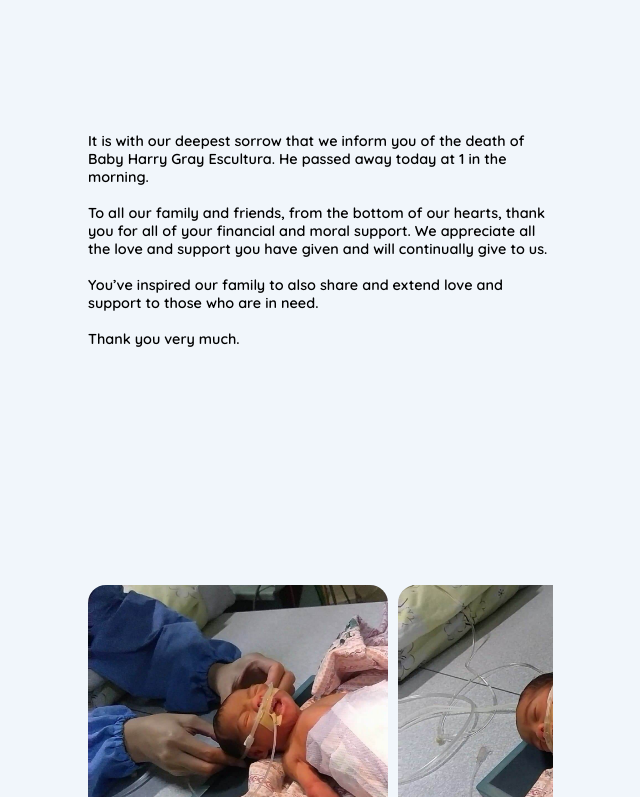
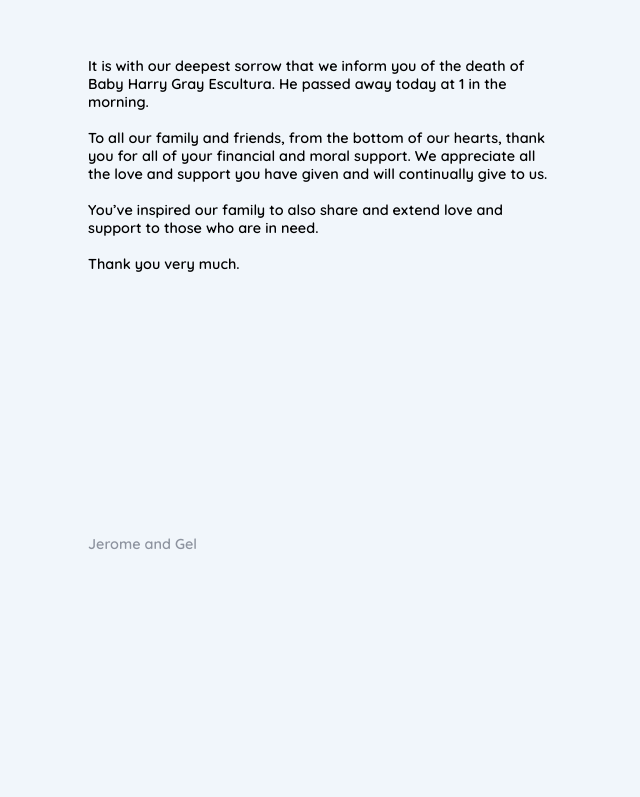
Before and after one commit to esculturajerome/babyshower, a React (Create React App) app: page / in a window 1280 px wide. Shown: the part 155-952 px from the top of the page, without its empty margins (337-977 px from the left). After the commit the page ends 800 px from the top, so only its background shows below. Built offline with nearby package versions, Linux system fonts and the light colour scheme.

Commit message:
babyshower | commented old contents

```diff
--- a/src/Screens/LandingScreen.js
+++ b/src/Screens/LandingScreen.js
@@ -37,7 +37,7 @@ function LandingScreen() {
         <br/><br/>
         Thank you very much.
         </p>
-        <Cards
+        {/* <Cards
           imageUrl3={require("../images/babyharry.jpg")}
           imageUrl={require("../images/babyharry1.jpg")}
           imageUrl1={require("../images/babyharry2.jpg")}
@@ -99,7 +99,8 @@ function LandingScreen() {
         />
         <Title title="Thank you so much for all the love!" />
         <Title caption="Sincerely," />
-        <Title caption="Jerome, Gel, and Baby Harry" />
+        <Title caption="Jerome, Gel, and Baby Harry" /> */}
+        <Title caption="Jerome and Gel" />
 
         {/* <AppDetails /> */}
       </div>
@@ -109,7 +110,8 @@ function LandingScreen() {
 
 const LandingWrapper = styled.div`
   .landing {
-    margin: 75px 0 75px 35px;
+    // margin: 75px 0 75px 35px;
+    margin-left: 35px;
   }
   .add-title {
     height: 80vh;
```
